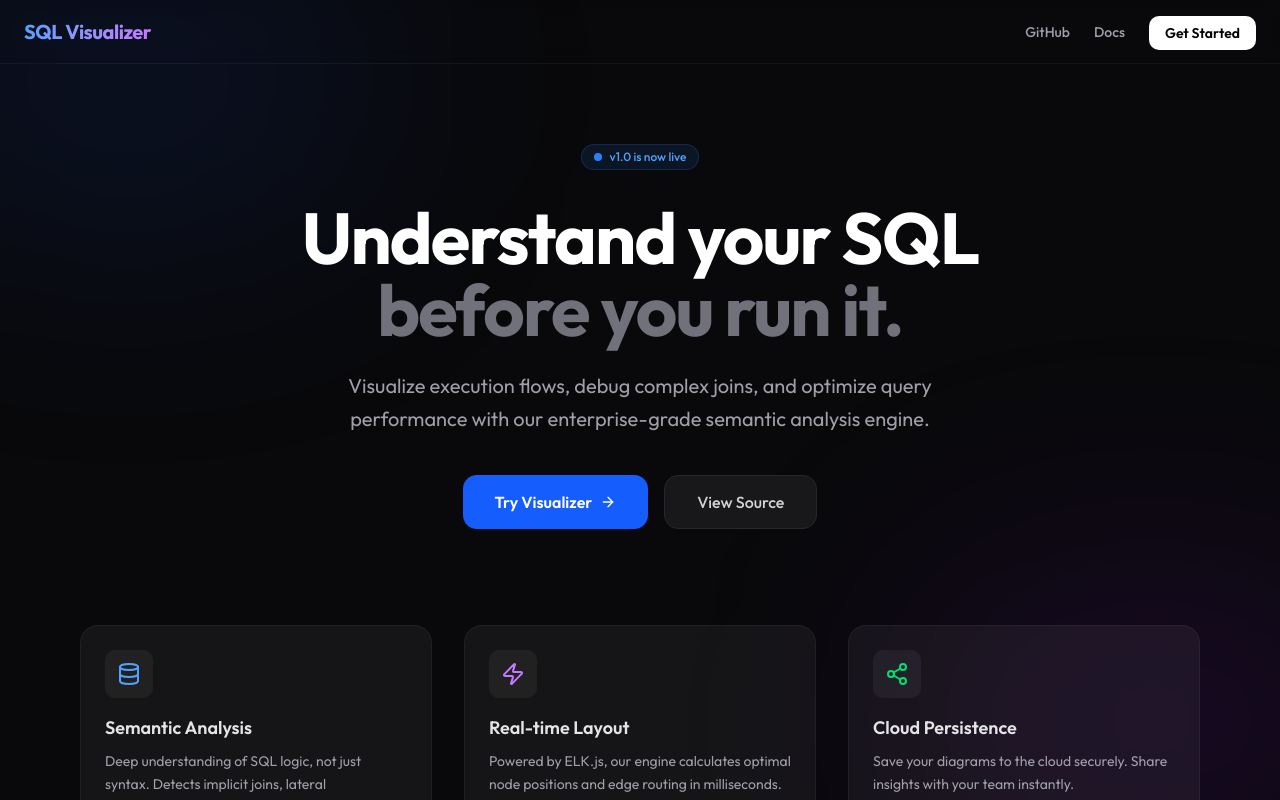
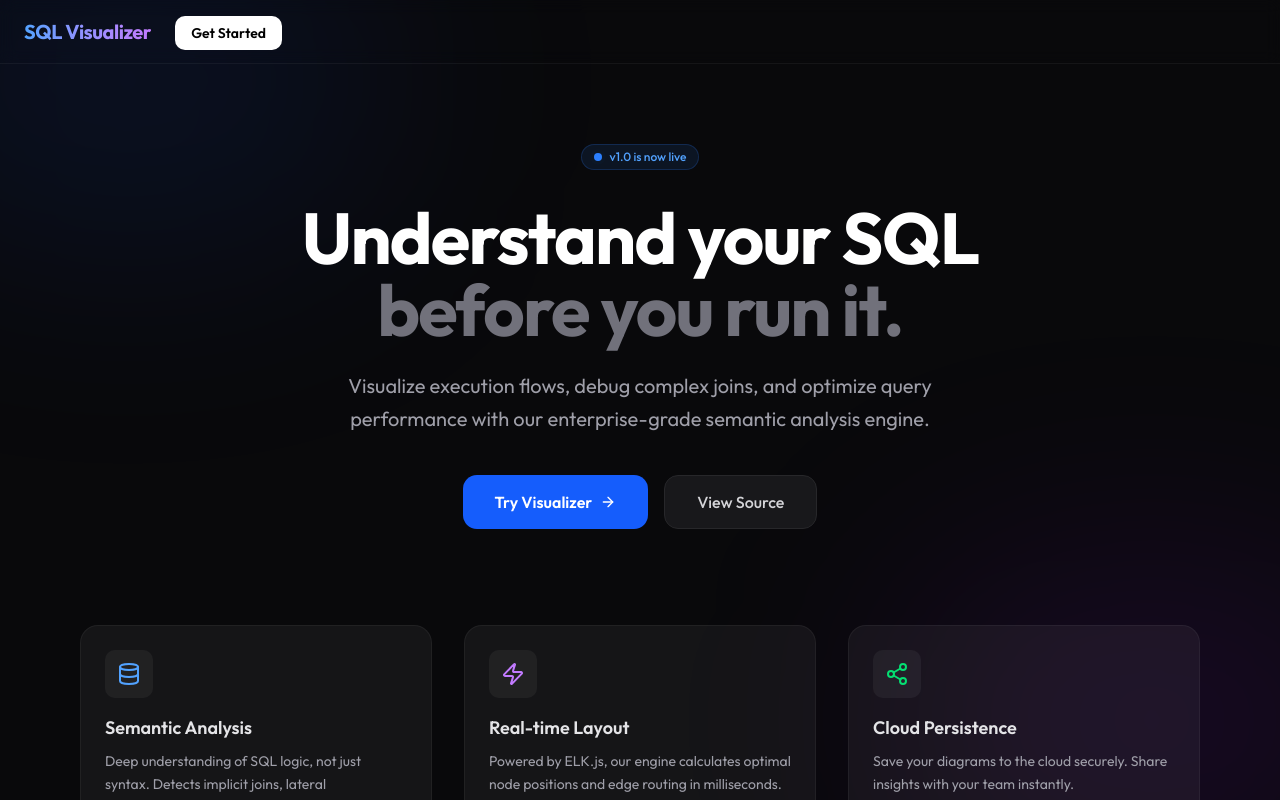
Before and after one commit to mubarek-hassen-buli/sqlv3, a Next.js app: page / in a window 1280 px wide. Shown: the top 800 px of the page. Built offline with nearby package versions, Linux system fonts and the light colour scheme.

Commit message:
introduce a new landing page component for the application

```diff
--- a/app/page.tsx
+++ b/app/page.tsx
@@ -16,10 +16,6 @@ export default function LandingPage() {
           <div className="font-bold text-xl tracking-tight bg-gradient-to-r from-blue-400 to-purple-400 bg-clip-text text-transparent">
             SQL Visualizer
           </div>
-          <nav className="ml-auto flex gap-6 text-sm font-medium text-zinc-400">
-            <Link href="https://github.com/mubarek-hassen-buli/sqlv3" className="hover:text-white transition-colors">GitHub</Link>
-            <Link href="/visualize" className="hover:text-white transition-colors">Docs</Link>
-          </nav>
           <div className="ml-6">
              <Link
                 href="/visualize"
```
Also changed, not shown: 4 other files (tests, documents, lock files or other folders).
